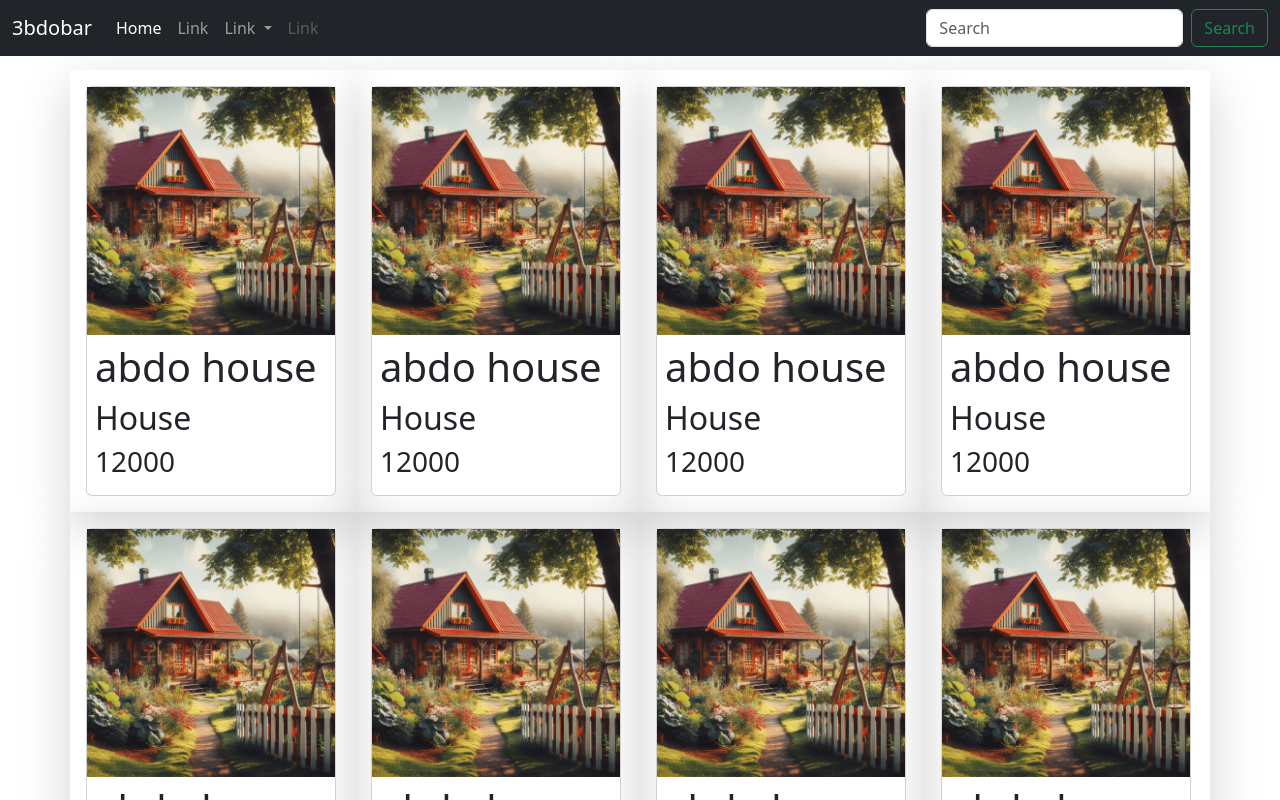
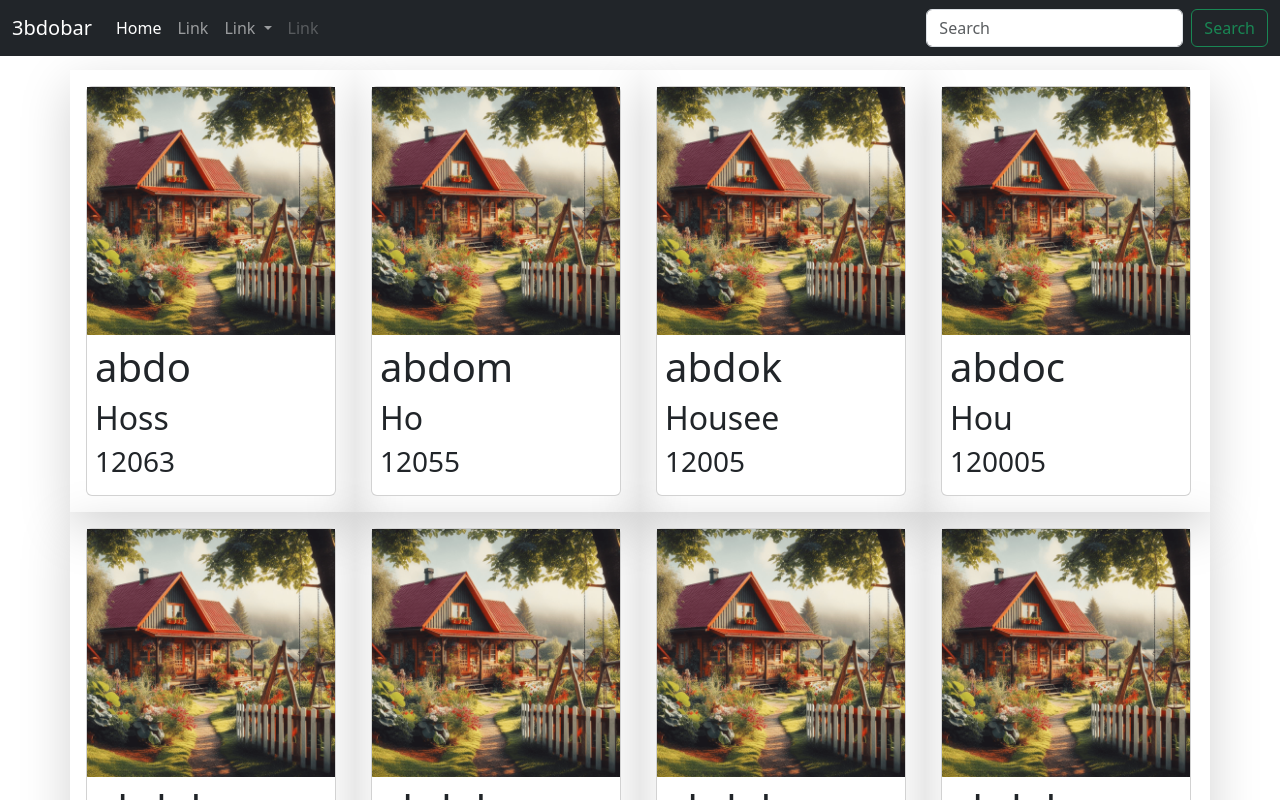
Before and after one commit to abdulrahman-elnabawi/Front, an Angular app: page / in a window 1280 px wide. Shown: the top 800 px of the page. Built offline with nearby package versions, Linux system fonts and the light colour scheme.

Commit message:
save works of day

```diff
--- a/src/app/property/property-list/property-list/property-list.component.html
+++ b/src/app/property/property-list/property-list/property-list.component.html
@@ -1,5 +1,5 @@
 <div class="row">
     <div *ngFor="let Property of Properties " class="shadow-lg col-sm-3 p-3">
-        <app-property-card></app-property-card>
+        <app-property-card [proberty]="Property"></app-property-card>
     </div>
 </div>
--- a/src/app/property/property/property.component.html
+++ b/src/app/property/property/property.component.html
@@ -2,8 +2,9 @@
 <div class="card" style="width: 250px;" >
     <img src="../../../assets/images/house.png" style="height: 100%;" >
     <div class="card-body p-2">
-        <h1>   {{Property.Name}} </h1>
-        <h2>   {{Property.Type}} </h2>
-        <h3>   {{Property.Price}} </h3>
+        <h1>   {{proberty.Name}} </h1>
+        <h2>   {{proberty.Type}} </h2>
+        <h3>   {{proberty.Price}} </h3>
+
     </div>
 </div>
--- a/src/app/property/property/property.component.ts
+++ b/src/app/property/property/property.component.ts
@@ -1,4 +1,4 @@
-import { Component } from "@angular/core";
+import { Component, Input } from "@angular/core";
 
 
 
@@ -9,12 +9,6 @@ import { Component } from "@angular/core";
 
 })
 export class propertycardcomponent{
+@Input() proberty :any
 
-    Property : any ={
-        "Id":1,
-        "Name":"abdo house",
-        "Type":"House",
-        "Price":12000
-
-    }
 }
```
